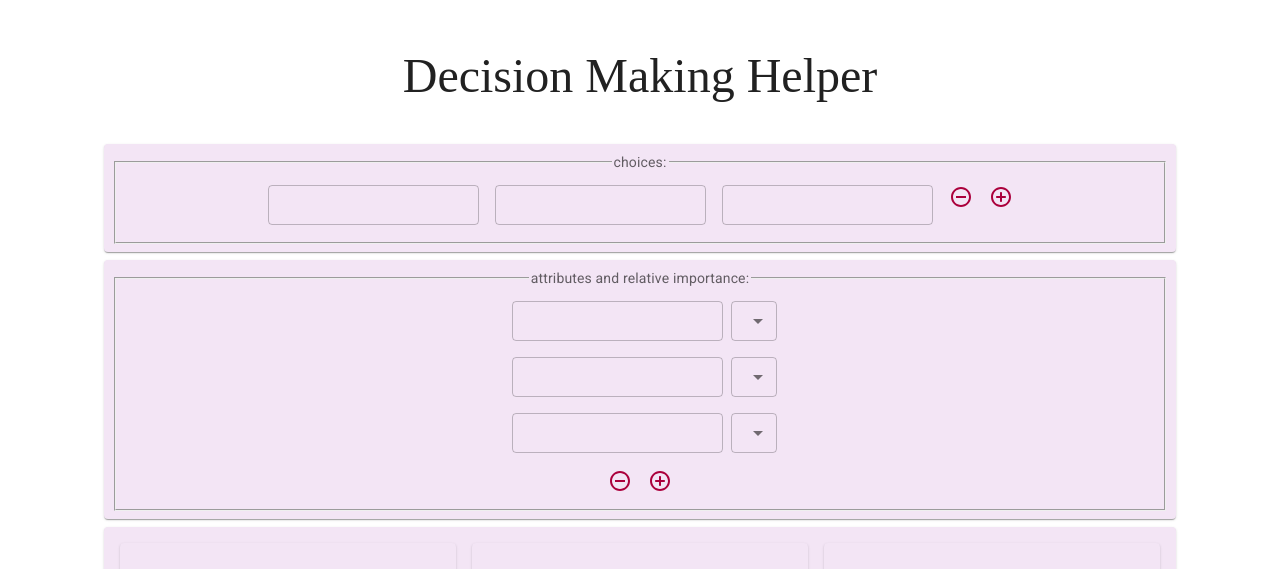
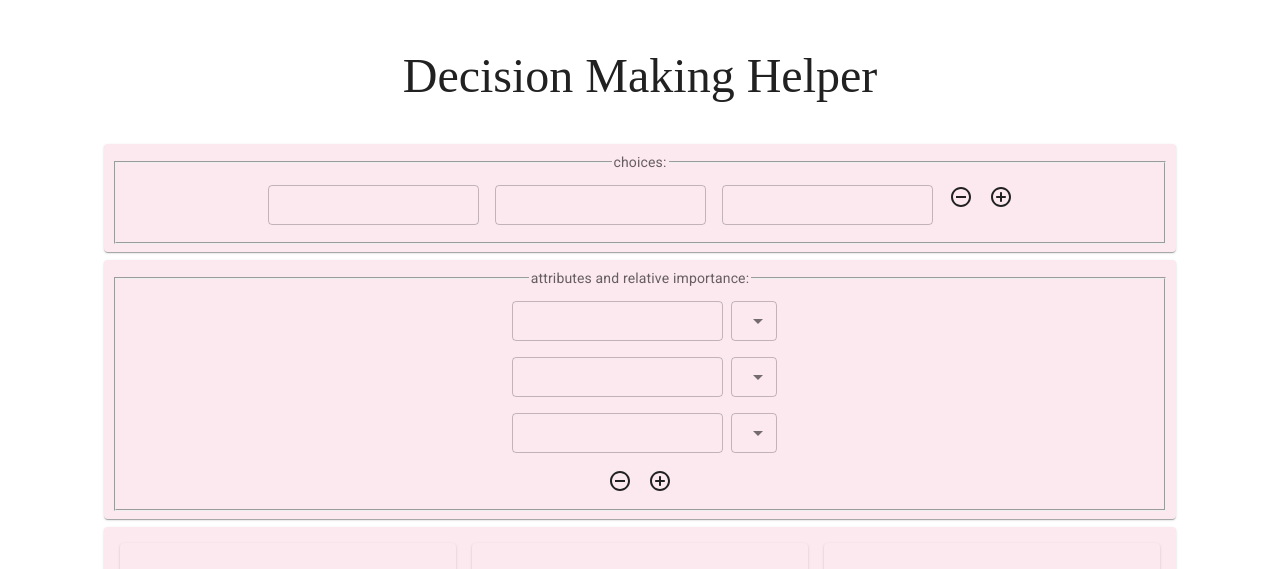
Before and after one commit to faithod/decision-making-helper, a React (Create React App) app: page / in a window 1280 px wide. Shown: the top 569 px of the page. Built offline with nearby package versions, Linux system fonts and the light colour scheme.

Commit message:
fix: the scores now calculate when there are duplicate values

```diff
--- a/src/components/ChoiceCard.tsx
+++ b/src/components/ChoiceCard.tsx
@@ -25,7 +25,7 @@ export default function ChoiceCard(props: {
   return (
     <>
       <Grid item xs={4}>
-        <props.Item sx={{ bgcolor: "#f3e5f5", m: 1 }}>
+        <props.Item sx={{ bgcolor: "#fce9ef", m: 1 }}>
           <h3>
             {typeof props.choice.choiceName === "string"
               ? props.choice.choiceName
--- a/src/components/Choices.tsx
+++ b/src/components/Choices.tsx
@@ -19,7 +19,7 @@ export default function Choices(props: {
 }) {
   return (
     <Grid item xs={12}>
-      <props.Item sx={{ bgcolor: "#f3e5f5" }}>
+      <props.Item sx={{ bgcolor: "#fce9ef" }}>
         <form>
           <fieldset>
             <legend>choices:</legend>
--- a/src/components/DecisionMaker.tsx
+++ b/src/components/DecisionMaker.tsx
@@ -14,6 +14,7 @@ import TextField from "@mui/material/TextField";
 import Select from "@mui/material/Select";
 import MenuItem from "@mui/material/MenuItem";
 import FormControl from "@mui/material/FormControl";
+import { Button } from "@mui/material";
 
 function reducer(state: DecisionState, action: Action): DecisionState {
   let chosenWeight: number;
@@ -65,16 +66,22 @@ function reducer(state: DecisionState, action: Action): DecisionState {
       return {
         ...state,
         choices: [...state.choices].map((el, i) => {
+          console.log(action.value);
           let scoreToAdd;
           if (Array.isArray(action.value)) {
+            const copyOfActionValue = [...action.value];
             for (const score of action.value) {
-              const indexOfScore = action.value.indexOf(score);
+              //so that we always get the right index if we have duplicate values
+              const indexOfScore = copyOfActionValue.indexOf(score);
+              copyOfActionValue.splice(indexOfScore, 1, "removed");
+              console.log(indexOfScore);
               if (i === indexOfScore) {
+                console.log(indexOfScore, i, score);
                 scoreToAdd = score;
               }
             }
           }
-          console.log(scoreToAdd);
+          // console.log(scoreToAdd);
           return { ...el, score: scoreToAdd };
         }),
       };
@@ -161,12 +168,14 @@ export default function DecisionMaker() {
 
   function handleFindTheWinner() {
     const arrayOfScores = calculateScores(state.attributes, state.choices);
+    console.log(arrayOfScores);
     const largestScore = [...arrayOfScores].sort((a, b) => b - a)[0];
     const indexOfLargestScore = arrayOfScores.indexOf(largestScore);
     const winner = state.choices.filter(
       (el: ChoiceValuesElement, i: number) => i === indexOfLargestScore
     )[0].choiceName;
 
+    console.log(arrayOfScores);
     dispatch({ type: "insertScores", value: arrayOfScores });
     dispatch({ type: "insertWinner", value: winner });
   }
@@ -193,7 +202,7 @@ export default function DecisionMaker() {
           >
             <Choices choices={state.choices} dispatch={dispatch} Item={Item} />
             <Grid item xs={12}>
-              <Item sx={{ bgcolor: "#f3e5f5" }}>
+              <Item sx={{ bgcolor: "#fce9ef" }}>
                 <form>
                   <fieldset>
                     <legend>attributes and relative importance:</legend>
@@ -249,7 +258,7 @@ export default function DecisionMaker() {
               </Item>
             </Grid>
             <Grid item xs={12}>
-              <Item sx={{ bgcolor: "#f3e5f5" }}>
+              <Item sx={{ bgcolor: "#fce9ef" }}>
                 <Box sx={{ display: "flex" }}>
                   {state.choices.map((el: ChoiceValuesElement, i: number) => (
                     <ChoiceCard
@@ -266,7 +275,7 @@ export default function DecisionMaker() {
               </Item>
             </Grid>
             <Grid item xs={12}>
-              <Item sx={{ bgcolor: "#f3e5f5" }}>
+              <Item sx={{ bgcolor: "#fce9ef" }}>
                 <p>Winner: {state.winner}</p>
               </Item>
             </Grid>
--- a/src/components/DeleteAndAddButtons.tsx
+++ b/src/components/DeleteAndAddButtons.tsx
@@ -10,7 +10,7 @@ export default function DeleteAndAddButtons(props: {
   return (
     <>
       <IconButton
-        sx={{ color: "#ab003c" }}
+        sx={{ color: "#212121" }}
         onClick={(e) => {
           e.preventDefault();
           props.dispatch({ type: "delete" + props.type });
@@ -19,7 +19,7 @@ export default function DeleteAndAddButtons(props: {
         <RemoveCircleOutlineIcon />
       </IconButton>
       <IconButton
-        sx={{ color: "#ab003c" }}
+        sx={{ color: "#212121" }}
         onClick={(e) => {
           e.preventDefault();
           props.dispatch({ type: "add" + props.type });
```
